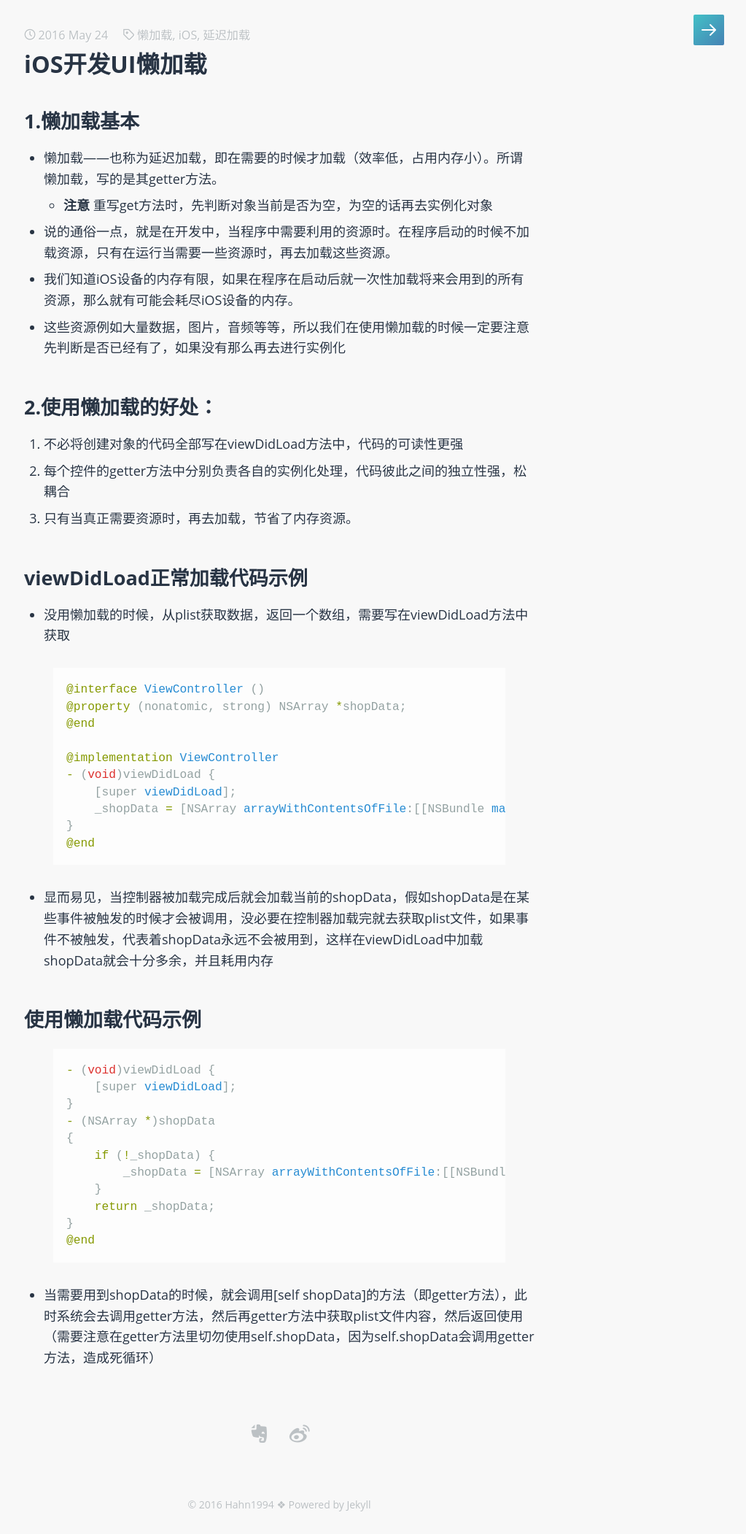
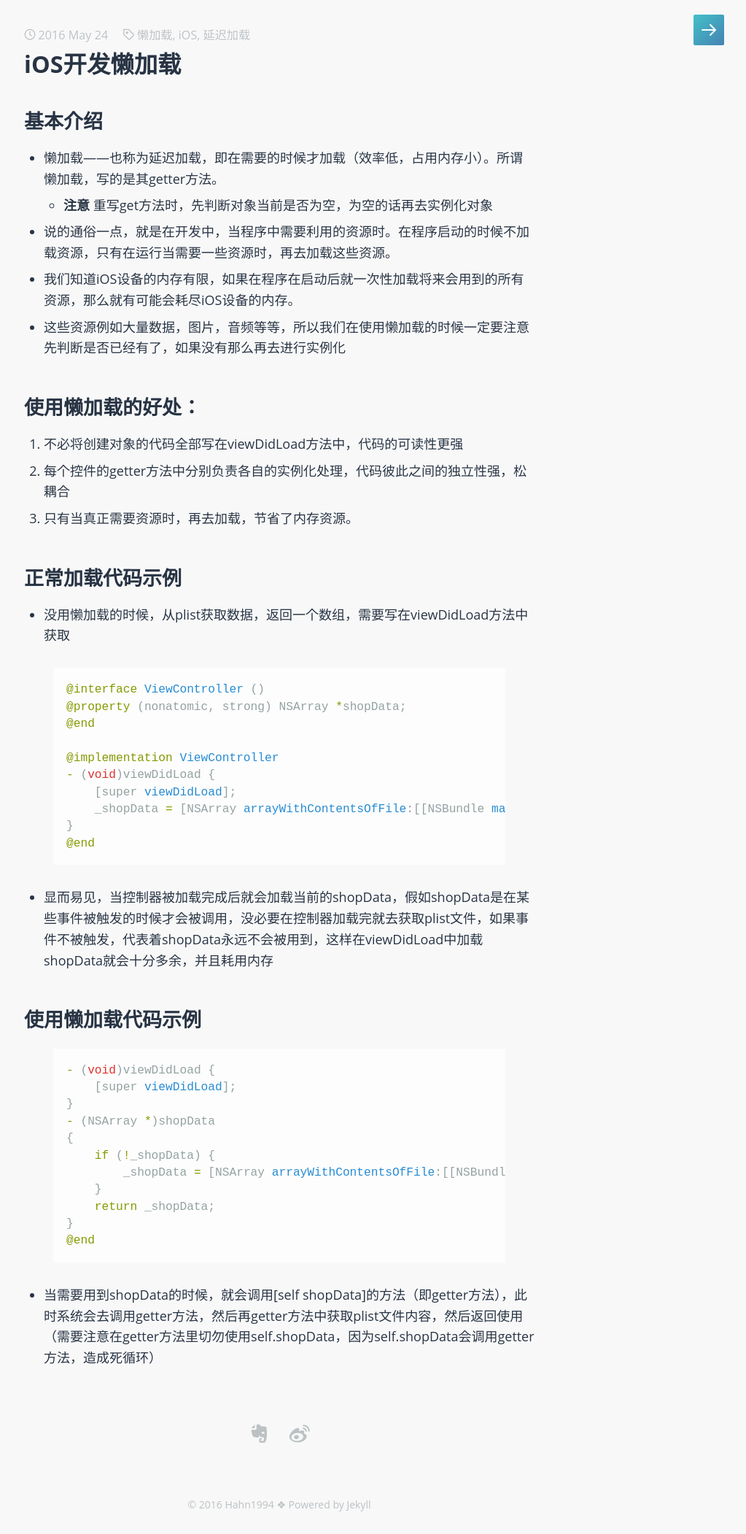
Before and after one commit to hahn1994/hahn1994.github.io, a Jekyll site: the page built from _posts/2016-05-24-ios-lazy-loading.md, in a window 1280 px wide. Shown: the whole page at 73% size, without its empty margins (257-1280 px from the left). Built offline with Jekyll 4.4.1, drawn with Linux system fonts in a browser that asks for light colours; comment, search, counter and statistics services are not loaded.

Commit message:
update a post

```diff
--- a/_posts/2016-05-24-ios-lazy-loading.md
+++ b/_posts/2016-05-24-ios-lazy-loading.md
@@ -1,12 +1,12 @@
 ---
 layout:   post
-title:    iOS开发UI懒加载
+title:    iOS开发懒加载
 date:     2016 May 24 12:03:00
 category: iOS
 tags:     懒加载 iOS 延迟加载
 ---
 
-## 1.懒加载基本
+## 基本介绍
 
 - 懒加载——也称为延迟加载，即在需要的时候才加载（效率低，占用内存小）。所谓懒加载，写的是其getter方法。
     - **注意** 重写get方法时，先判断对象当前是否为空，为空的话再去实例化对象
@@ -14,13 +14,13 @@ tags:     懒加载 iOS 延迟加载
 - 我们知道iOS设备的内存有限，如果在程序在启动后就一次性加载将来会用到的所有资源，那么就有可能会耗尽iOS设备的内存。
 - 这些资源例如大量数据，图片，音频等等，所以我们在使用懒加载的时候一定要注意先判断是否已经有了，如果没有那么再去进行实例化
 
-## 2.使用懒加载的好处：
+## 使用懒加载的好处：
 
 1. 不必将创建对象的代码全部写在viewDidLoad方法中，代码的可读性更强
 2. 每个控件的getter方法中分别负责各自的实例化处理，代码彼此之间的独立性强，松耦合
 3. 只有当真正需要资源时，再去加载，节省了内存资源。
 
-## viewDidLoad正常加载代码示例
+## 正常加载代码示例
 
 - 没用懒加载的时候，从plist获取数据，返回一个数组，需要写在viewDidLoad方法中获取
 
```
